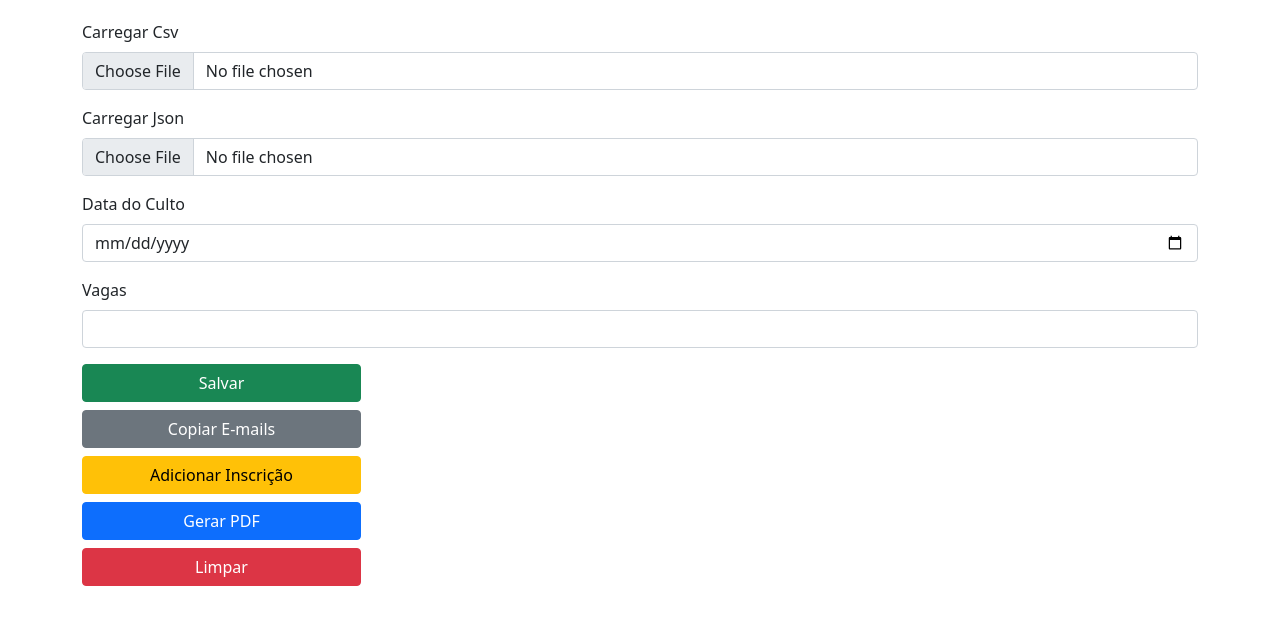
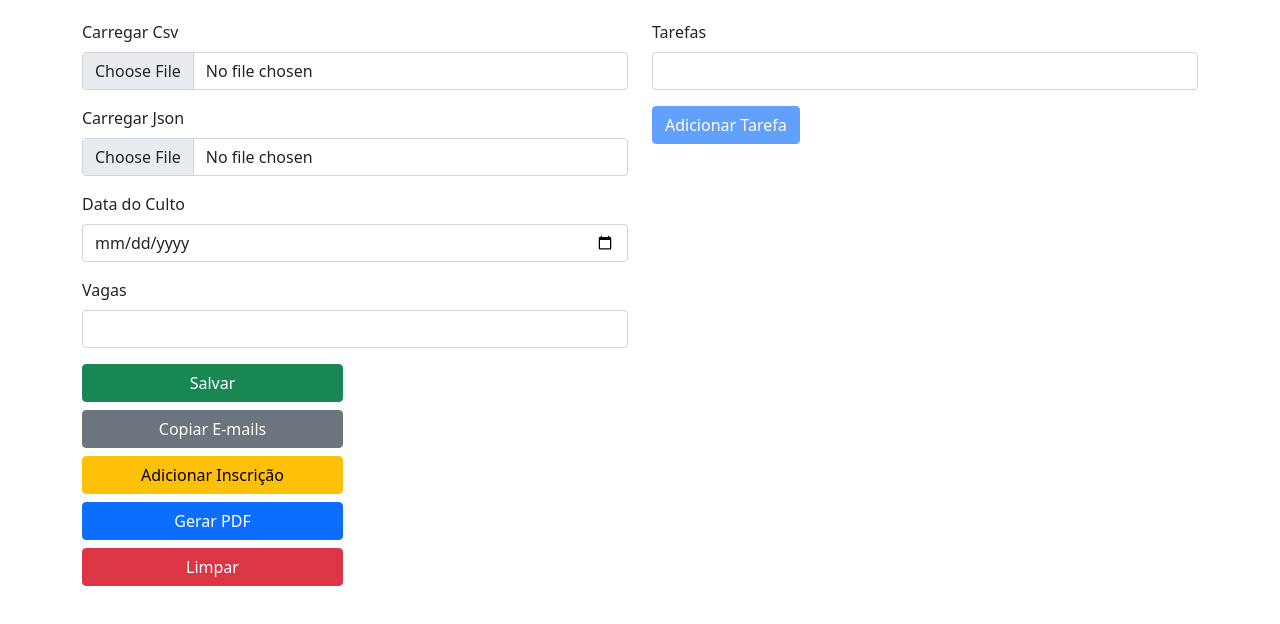
Before and after one commit to filiperoberto/incricoes-culto, a Vue app: page / in a window 1280 px wide. Shown: the top 624 px of the page. Built offline with nearby package versions, Linux system fonts and the light colour scheme.

Commit message:
Adicionando lista de tarefas

```diff
--- a/src/App.vue
+++ b/src/App.vue
@@ -1,6 +1,7 @@
 <template>
   <div id="app" class="container">
-    <form class="print-hide">
+    <div class="row">
+      <form class="print-hide col-6">
         <div class="mb-3">
           <label for="inputCsv" class="form-label">Carregar Csv</label>
           <load-file
@@ -21,7 +22,12 @@
         </div>
         <div class="mb-3">
           <label for="dataCulto" class="form-label">Data do Culto</label>
-        <input type="date" class="form-control" id="dataCulto" v-model="data" />
+          <input
+            type="date"
+            class="form-control"
+            id="dataCulto"
+            v-model="data"
+          />
         </div>
         <div class="mb-3">
           <label for="vagas" class="form-label">Vagas</label>
@@ -33,8 +39,13 @@
           />
         </div>
       </form>
-    <div class="print-hide">
-      <div class="d-grid gap-2 col-3">
+      <div class="col-6">
+        <todo v-model="todo" />
+      </div>
+    </div>
+    <div class="print-hide row">
+      <div class="col-3">
+        <div class="d-grid gap-2">
           <button
             class="btn btn-success"
             type="button"
@@ -56,7 +67,10 @@
           <button class="btn btn-primary" @click="print" type="button">
             Gerar PDF
           </button>
-        <button class="btn btn-danger" type="button" @click="clearConfirm">Limpar</button>
+          <button class="btn btn-danger" type="button" @click="clearConfirm">
+            Limpar
+          </button>
+        </div>
       </div>
     </div>
     <table class="tabela-conteudo">
@@ -123,21 +137,24 @@ import "bootstrap/dist/css/bootstrap.min.css";
 import LoadFile from "./components/LoadFile";
 import Culto from "./components/Culto";
 import Cabecalho from "./components/Cabecalho";
+import Todo from "./components/Todo";
 import { parseISO, format } from "date-fns";
 export default {
   name: "App",
   components: {
     LoadFile,
     Culto,
-    Cabecalho
+    Cabecalho,
+    Todo,
   },
   data() {
     return {
       json: [],
       data: null,
       vagas: 60,
+      todo: [],
       copiado: false,
-      saveInterval: null
+      saveInterval: null,
     };
   },
   computed: {
@@ -160,10 +177,11 @@ export default {
         inscricoes: this.json,
         data: this.data,
         vagas: this.vagas,
+        todo: this.todo,
       };
     },
     salvar() {
-      const inscricoes = this.empacotar()
+      const inscricoes = this.empacotar();
 
       this.$store.dispatch("saveJson", inscricoes);
 
@@ -182,10 +200,11 @@ export default {
 
       document.body.removeChild(element);
     },
-    load({ inscricoes, data, vagas }) {
-      this.json = inscricoes || [];
+    load({ inscricoes, data, vagas, todo }) {
+      this.json = inscricoes || []
       this.data = data;
       this.vagas = vagas;
+      this.todo = todo || []
     },
     subir({ item }) {
       const index = this.json.map((v) => v.index).indexOf(item.index);
@@ -266,29 +285,30 @@ export default {
       window.print();
     },
     clearConfirm() {
-      if(window.confirm('Tem certeza que deseja limpar?')) {
-        this.clear()
+      if (window.confirm("Tem certeza que deseja limpar?")) {
+        this.clear();
       }
     },
     clear() {
-      this.json = []
-      this.data = null
-      this.vagas = 60
-      const inscricoes = this.empacotar()
+      this.json = [];
+      this.data = null;
+      this.vagas = 60;
+      this.todo = []
+      const inscricoes = this.empacotar();
       this.$store.dispatch("saveJson", inscricoes);
-    }
+    },
   },
   mounted() {
-    this.load(this.$store.state.json)
+    this.load(this.$store.state.json);
 
-    clearInterval(this.saveInterval)
+    clearInterval(this.saveInterval);
     this.saveInterval = setInterval(() => {
-      const inscricoes = this.empacotar()
+      const inscricoes = this.empacotar();
       this.$store.dispatch("saveJson", inscricoes);
-    },5000)
+    }, 5000);
   },
   beforeUnmount() {
-    clearInterval(this.saveInterval)
+    clearInterval(this.saveInterval);
   },
 };
 </script>
--- /dev/null
+++ b/src/components/Todo.vue
@@ -0,0 +1,96 @@
+<template>
+  <div class="d-grid gap-2">
+    <form @submit.prevent.stop="addItem">
+      <div class="mb-3">
+        <label for="todoItem" class="form-label">Tarefas</label>
+        <input type="text" class="form-control" id="todoItem" v-model="text" />
+      </div>
+      <button type="submit" :disabled="!text" class="btn btn-primary">
+        Adicionar Tarefa
+      </button>
+    </form>
+    <div class="list-group">
+      <template v-for="(item, index) in mutateValue">
+        <div
+          class="list-group-item d-flex justify-content-between align-items-center"
+          :key="`item-${index}`"
+          v-if="!item.remove || !item.done"
+        >
+          <label
+            class="noselect"
+            :class="{
+              'list-group-item-light text-decoration-line-through': item.done,
+            }"
+          >
+            <input
+              class="form-check-input me-1"
+              type="checkbox"
+              v-model="item.done"
+            />
+            {{ item.value }}
+          </label>
+          <button
+            v-if='item.done'
+            type="submit"
+            class="btn btn-sm btn-danger"
+            @click="item.remove = true"
+          >
+            <strong>X</strong>
+          </button>
+        </div>
+      </template>
+    </div>
+  </div>
+</template>
+<script>
+export default {
+  props: {
+    modelValue: {
+      type: Array,
+      default: () => [],
+    },
+  },
+  emits: ["update:modelValue"],
+  data() {
+    return {
+      mutateValue: [],
+      text: null,
+    };
+  },
+  watch: {
+    modelValue() {
+      this.mutateValue = this.modelValue;
+    },
+  },
+  methods: {
+    change() {
+      this.$emit("update:modelValue", this.mutateValue);
+    },
+    addItem() {
+      if (!this.text) {
+        return;
+      }
+
+      const item = { value: this.text, done: false, remove: false };
+
+      this.mutateValue.push(item);
+      this.text = null;
+      this.change();
+    },
+  },
+  mounted() {
+    this.mutateValue = this.modelValue;
+  },
+};
+</script>
+<style scoped>
+.noselect {
+  -webkit-touch-callout: none; /* iOS Safari */
+  -webkit-user-select: none; /* Safari */
+  -khtml-user-select: none; /* Konqueror HTML */
+  -moz-user-select: none; /* Old versions of Firefox */
+  -ms-user-select: none; /* Internet Explorer/Edge */
+  user-select: none; /* Non-prefixed version, currently
+                                  supported by Chrome, Edge, Opera and Firefox */
+}
+</style>
```
Lines whose indentation alone changed are shown as unchanged.
